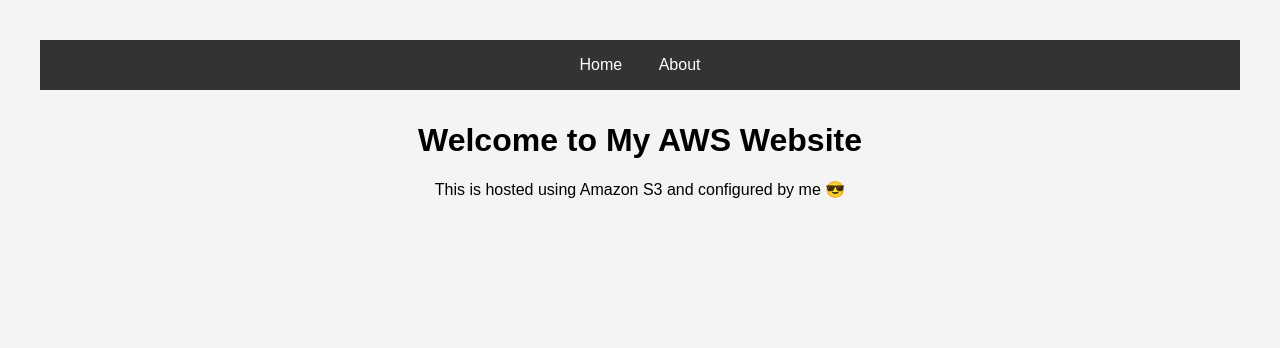
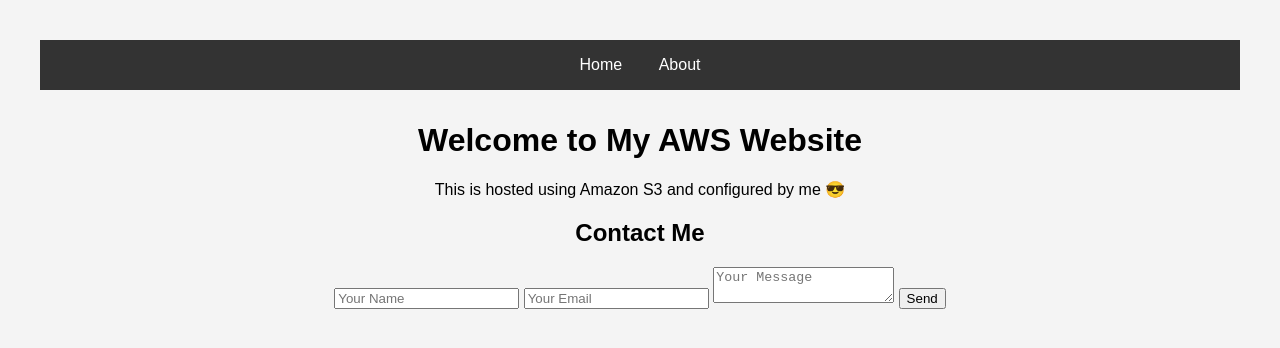
Before and after one commit to Sashank033/sashank.github.io, a plain HTML site: page index.html in a window 1280 px wide. Drawn offline with Linux system fonts and the light colour scheme.

Commit message:
Update index.html
added contact form

```diff
--- a/index.html
+++ b/index.html
@@ -11,9 +11,23 @@
     <a href="index.html">Home</a>
     <a href="about.html">About</a>
   </nav>
+
   <main>
     <h1>Welcome to My AWS Website</h1>
     <p>This is hosted using Amazon S3 and configured by me 😎</p>
   </main>
+
+  <!-- Contact Form Starts -->
+  <section id="contact">
+    <h2>Contact Me</h2>
+    <form action="https://formspree.io/f/xgvzedgw" method="POST">
+      <input type="text" name="name" placeholder="Your Name" required>
+      <input type="email" name="_replyto" placeholder="Your Email" required>
+      <textarea name="message" placeholder="Your Message" required></textarea>
+      <button type="submit">Send</button>
+    </form>
+  </section>
+  <!-- Contact Form Ends -->
+
 </body>
 </html>
```
